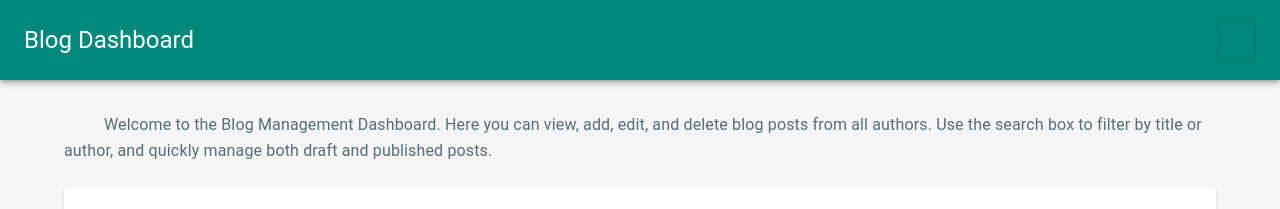
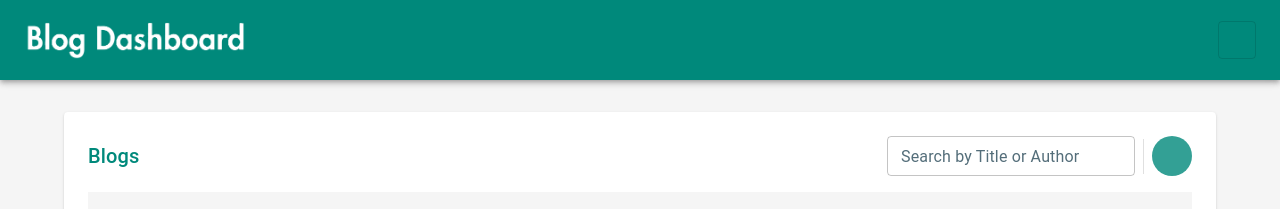
Before and after one commit to gajula-kari/blog-dashboard-UI, a React (Vite) app: page / in a window 1280 px wide. Shown: the top 209 px of the page. Built offline with nearby package versions, Linux system fonts and the light colour scheme; some icons are missing.

Commit message:
Display image as title

```diff
--- a/src/components/AppToolbar.tsx
+++ b/src/components/AppToolbar.tsx
@@ -1,15 +1,22 @@
-import { AppBar, Toolbar, Typography, ToggleButton, Box } from "@mui/material";
+import { AppBar, Toolbar, ToggleButton, Box } from "@mui/material";
 import LightModeIcon from "@mui/icons-material/LightMode";
 import DarkModeIcon from "@mui/icons-material/DarkMode";
 import { useThemeContext } from "../ThemeProviderWrapper";
-
 export const AppToolbar = () => {
   const { darkMode, toggleDarkMode } = useThemeContext();
 
   return (
     <AppBar position="sticky" sx={{ height: 80, justifyContent: "center" }}>
       <Toolbar>
-        <Typography variant="h5">Blog Dashboard</Typography>
+        <Box
+          component="img"
+          src="/Blog.png"
+          alt="Blog Dashboard"
+          sx={{
+            height: { xs: 24, sm: 28, md: 33, lg: 37 },
+            width: "auto",
+          }}
+        />
         <Box sx={{ ml: "auto" }}>
           <ToggleButton
             value="theme"
--- a/src/components/blog/BlogPage.tsx
+++ b/src/components/blog/BlogPage.tsx
@@ -9,6 +9,7 @@ import {
   CardContent,
   Divider,
   Tooltip,
+  IconButton,
 } from "@mui/material";
 import ArrowBackIcon from "@mui/icons-material/ArrowBack";
 import type { BlogData } from "../../common/type";
@@ -64,24 +65,24 @@ export const BlogPage = ({ blogs, updateBlogs }: BlogPageProps) => {
       <Card elevation={4} sx={{ p: { xs: 2, sm: 2 } }}>
         <CardContent>
           <Box display="flex" justifyContent="space-between">
-            <Typography variant="h6" gutterBottom>
-              {blog.title}
-            </Typography>
+            <Typography variant="h5">{blog.title}</Typography>
 
             {blog.status === "Draft" && (
               <Tooltip title="Publish Blog">
-                <PublishIcon
+                <IconButton
                   sx={{
-                    cursor: "pointer",
-                    color: "primary.main",
+                    backgroundColor: "secondary.light",
+                    color: "white",
                   }}
                   onClick={() => onPublishIconClick()}
-                />
+                >
+                  <PublishIcon />
+                </IconButton>
               </Tooltip>
             )}
           </Box>
 
-          <Typography variant="subtitle1" color="text.secondary" gutterBottom>
+          <Typography variant="subtitle2" color="text.secondary" gutterBottom>
             By {blog.author} | {new Date(blog.date).toLocaleDateString()}
           </Typography>
           <Chip
--- a/src/components/dashboard/Dashboard.tsx
+++ b/src/components/dashboard/Dashboard.tsx
@@ -71,19 +71,6 @@ export const Dashboard = ({
           }}
         />
       )}
-      <Typography
-        variant="subtitle1"
-        sx={{
-          mb: 3,
-          textIndent: 40,
-          lineHeight: 1.6,
-          color: theme.palette.text.secondary,
-        }}
-      >
-        Welcome to the Blog Management Dashboard. Here you can view, add, edit,
-        and delete blog posts from all authors. Use the search box to filter by
-        title or author, and quickly manage both draft and published posts.
-      </Typography>
 
       <Paper sx={{ p: 3, mb: 3 }}>
         <Stack direction="row" sx={{ mb: 2, alignItems: "center" }}>
@@ -93,7 +80,7 @@ export const Dashboard = ({
           <TextField
             label="Search by Title or Author"
             size="small"
-            sx={{ ml: "auto", width: 250 }}
+            sx={{ ml: "auto" }}
             value={searchValue}
             onChange={(e) => setSearchValue(e.target.value)}
             slotProps={{
```
Also changed, not shown: public/Blog.png (added).
